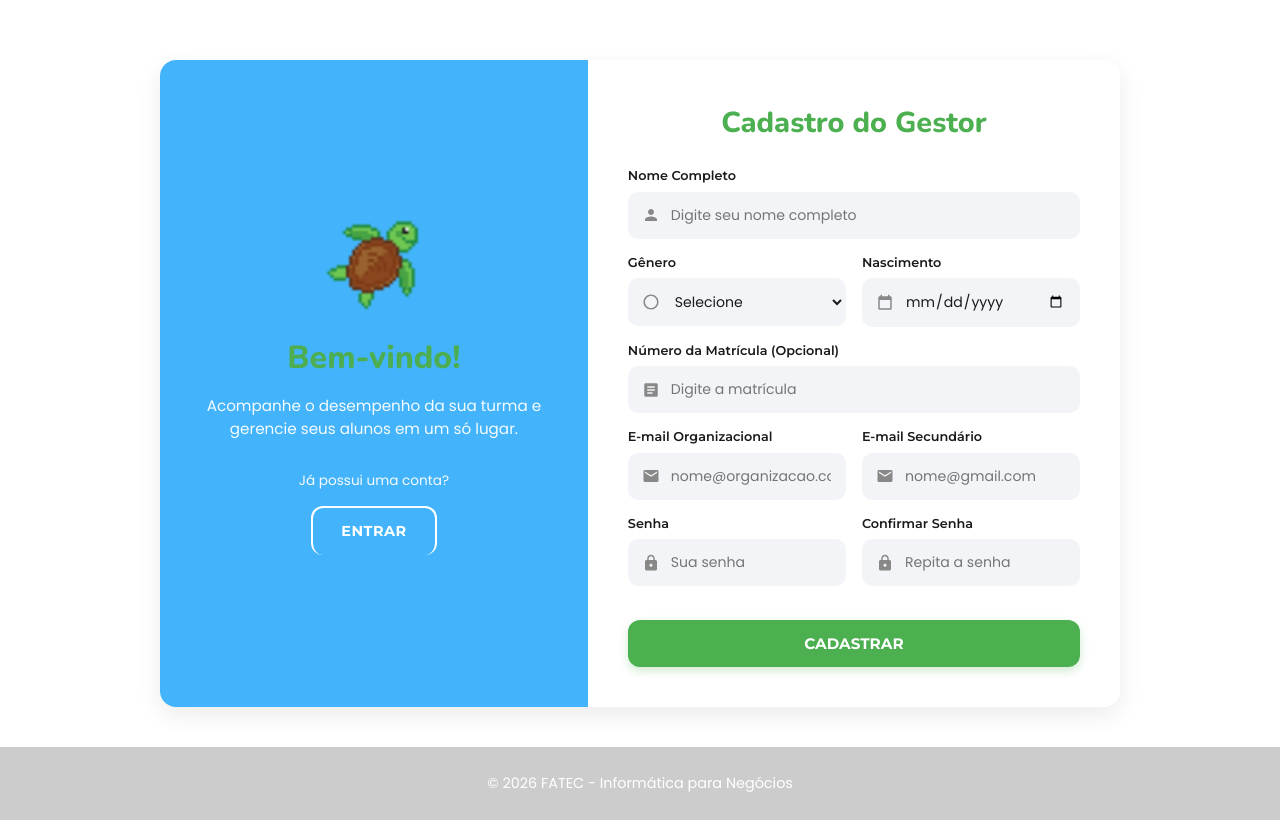
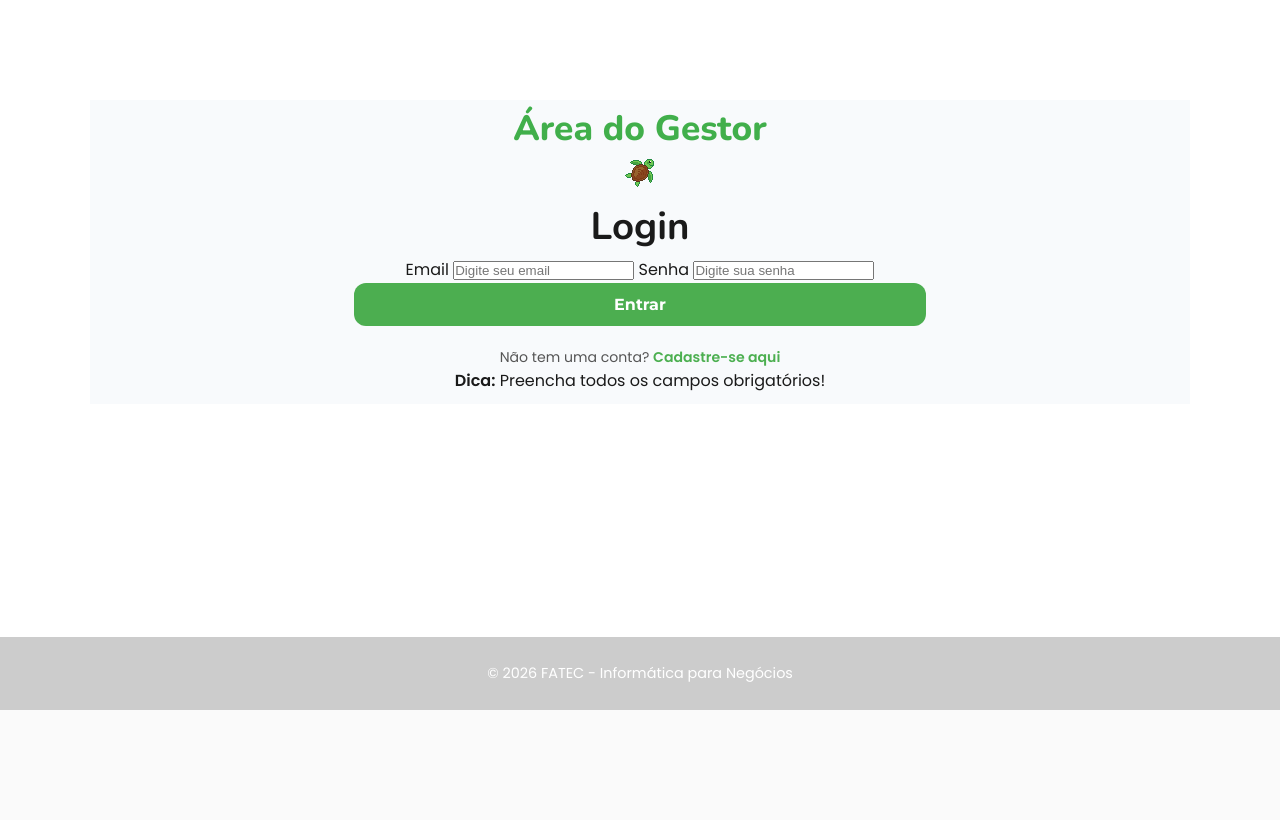
Before and after one commit to allerim-03/Jogo-ODS---TCC, a Flask app: page /login-professor in a window 1280 px wide. Shown: the part 90-910 px from the top of the page. After the commit the page ends 800 px from the top, so only its background shows below. Run offline with Flask 3, Linux system fonts and the light colour scheme.

Commit message:
logins flask

```diff
--- a/TEMPLATES/login-professor.html
+++ b/TEMPLATES/login-professor.html
@@ -4,24 +4,24 @@
     <meta charset="UTF-8">
     <meta name="viewport" content="width=device-width, initial-scale=1.0">
     <title>Login do Gestor - Cultivando o Saber</title>
-<!-- Favicon / Ícone da guia -->
-<link rel="icon" type="image/png" href="img/icon.png">
-    <link rel="stylesheet" href="css/global.css">
-    <link rel="stylesheet" href="css/base.css">
-    <link rel="stylesheet" href="css/banner.css">
-    <link rel="stylesheet" href="css/botoes.css">
-    <link rel="stylesheet" href="css/cards.css">
-    <link rel="stylesheet" href="css/escolha.css">
-    <link rel="stylesheet" href="css/formularios.css">
-    <link rel="stylesheet" href="css/jogos.css">
-    <link rel="stylesheet" href="css/journey.css">
-    <link rel="stylesheet" href="css/navbar.css">
-    <link rel="stylesheet" href="css/quiz.css">
-    <link rel="stylesheet" href="css/ranking.css">
-    <link rel="stylesheet" href="css/rodape.css">
-    <link rel="stylesheet" href="css/sidebar.css">
-    <link rel="stylesheet" href="css/sobre.css">
-    <link rel="stylesheet" href="css/textos.css">
+    <!-- Favicon / Ícone da guia -->
+    <link rel="icon" type="image/png" href="{{ url_for('static', filename='img/icon.png') }}">
+    <link rel="stylesheet" href="{{ url_for('static', filename='css/global.css') }}">
+    <link rel="stylesheet" href="{{ url_for('static', filename='css/base.css') }}">
+    <link rel="stylesheet" href="{{ url_for('static', filename='css/banner.css') }}">
+    <link rel="stylesheet" href="{{ url_for('static', filename='css/botoes.css') }}">
+    <link rel="stylesheet" href="{{ url_for('static', filename='css/cards.css') }}">
+    <link rel="stylesheet" href="{{ url_for('static', filename='css/escolha.css') }}">
+    <link rel="stylesheet" href="{{ url_for('static', filename='css/formularios.css') }}">
+    <link rel="stylesheet" href="{{ url_for('static', filename='css/jogos.css') }}">
+    <link rel="stylesheet" href="{{ url_for('static', filename='css/journey.css') }}">
+    <link rel="stylesheet" href="{{ url_for('static', filename='css/navbar.css') }}">
+    <link rel="stylesheet" href="{{ url_for('static', filename='css/quiz.css') }}">
+    <link rel="stylesheet" href="{{ url_for('static', filename='css/ranking.css') }}">
+    <link rel="stylesheet" href="{{ url_for('static', filename='css/rodape.css') }}">
+    <link rel="stylesheet" href="{{ url_for('static', filename='css/sidebar.css') }}">
+    <link rel="stylesheet" href="{{ url_for('static', filename='css/sobre.css') }}">
+    <link rel="stylesheet" href="{{ url_for('static', filename='css/textos.css') }}">
 
     <style>
         /* Ajuste isolado para centralizar perfeitamente o logotipo e esconder os botões da direita */
@@ -59,8 +59,8 @@
             </div>
 
             <div class="sidebar-actions">
-                <a href="escolha.html" class="btn-principal btn-secundario">ENTRAR</a>
-                <a href="escolha-cadastro.html" class="btn-principal">CADASTRAR</a>
+                <a href="{{ url_for('escolha') }}" class="btn-principal btn-secundario">ENTRAR</a>
+                <a href="{{ url_for('escolha_cadastro') }}" class="btn-principal">CADASTRAR</a>
             </div>
         </div>
 
@@ -76,15 +76,15 @@
         <!-- 2. Centro: Logotipo Centralizado com cultsab.png -->
         <div class="topbar-center">
             <div class="logo">
-                <img src="img/cultsab.png" alt="Cultivando o Saber" class="navbar-logo">
+                <img src="{{ url_for('static', filename='img/cultsab.png') }}" alt="Cultivando o Saber" class="navbar-logo">
             </div>
         </div>
 
         <!-- 3. Direita: Oculta para manter o alinhamento central da logo -->
         <div class="topbar-right">
             <div class="topbar-actions">
-                <a href="escolha.html" class="btn-principal btn-secundario btn-sm">ENTRAR</a>
-                <a href="escolha-cadastro.html" class="btn-principal btn-sm">CADASTRAR</a>
+                <a href="{{ url_for('escolha') }}" class="btn-principal btn-secundario btn-sm">ENTRAR</a>
+                <a href="{{ url_for('escolha_cadastro') }}" class="btn-principal btn-sm">CADASTRAR</a>
             </div>
         </div>
     </header>
@@ -95,11 +95,11 @@
             <h2 class="titulo-branco" style="margin: 0 !important; color: #41af4b !important; font-family: 'Nunito', sans-serif; font-size: 2.2rem; font-weight: 800;">Área do Gestor</h2>
 
             <div class="login-box professor-box">
-                <img src="img/TugaPqn.png" alt="Mascote Tuga">
+                <img src="{{ url_for('static', filename='img/TugaPqn.png') }}" alt="Mascote Tuga">
 
                 <h1 class="negrito">Login</h1>
 
-                <form>
+                <form action="{{ url_for('login_professor') }}" method="POST">
                     <label for="email_prof">Email</label>
                     <input type="email" id="email_prof" name="email" placeholder="Digite seu email" required>
 
@@ -110,7 +110,7 @@
                 </form>
 
                 <p class="cadastro">
-                    Não tem uma conta? <a href="cadastro-professor.html" class="negrito">Cadastre-se aqui</a>
+                    Não tem uma conta? <a href="{{ url_for('cadastro_professor') }}" class="negrito">Cadastre-se aqui</a>
                 </p>
 
                 <div class="dica professor-dica">
--- a/app.py
+++ b/app.py
@@ -64,9 +64,17 @@
     return render_template('cadastro-professor.html')
 
 
-@app.route('/login-professor')
+@app.route('/login-professor', methods=['GET', 'POST'])
 def login_professor():
-    return render_template('cadastro-professor.html')
+    if request.method == 'POST':
+        email = request.form.get('email')
+        senha = request.form.get('senha')
+
+        # Lógica de validação do login do professor no MySQL futuramente...
+
+        return redirect(url_for('classroom'))
+
+    return render_template('login-professor.html')
 
 
 @app.route('/classroom')
@@ -94,6 +102,18 @@
 def perfil():
     return render_template('perfil.html')
 
+@app.route('/login', methods=['GET', 'POST'])
+def login():
+    if request.method == 'POST':
+        email = request.form.get('email')
+        senha = request.form.get('senha')
+
+        # Lógica de validação do login do aluno no MySQL futuramente...
+
+        return redirect(url_for('home'))
+
+    return render_template('login.html')
+
 
 @app.route('/editar-perfil', methods=['GET', 'POST'])
 def editar_perfil():
@@ -108,13 +128,16 @@
 
     return render_template('editar-perfil.html')
 
+
 @app.route('/jogos')
 def jogos():
     return render_template('jogos.html')
 
+
 @app.route('/jogo1')
 def jogo1():
     return render_template('jogo1.html')
+
 
 # Manipulador oficial do Erro 404
 @app.errorhandler(404)
```
Also changed, not shown: TEMPLATES/login.html (+26 -26 lines).
